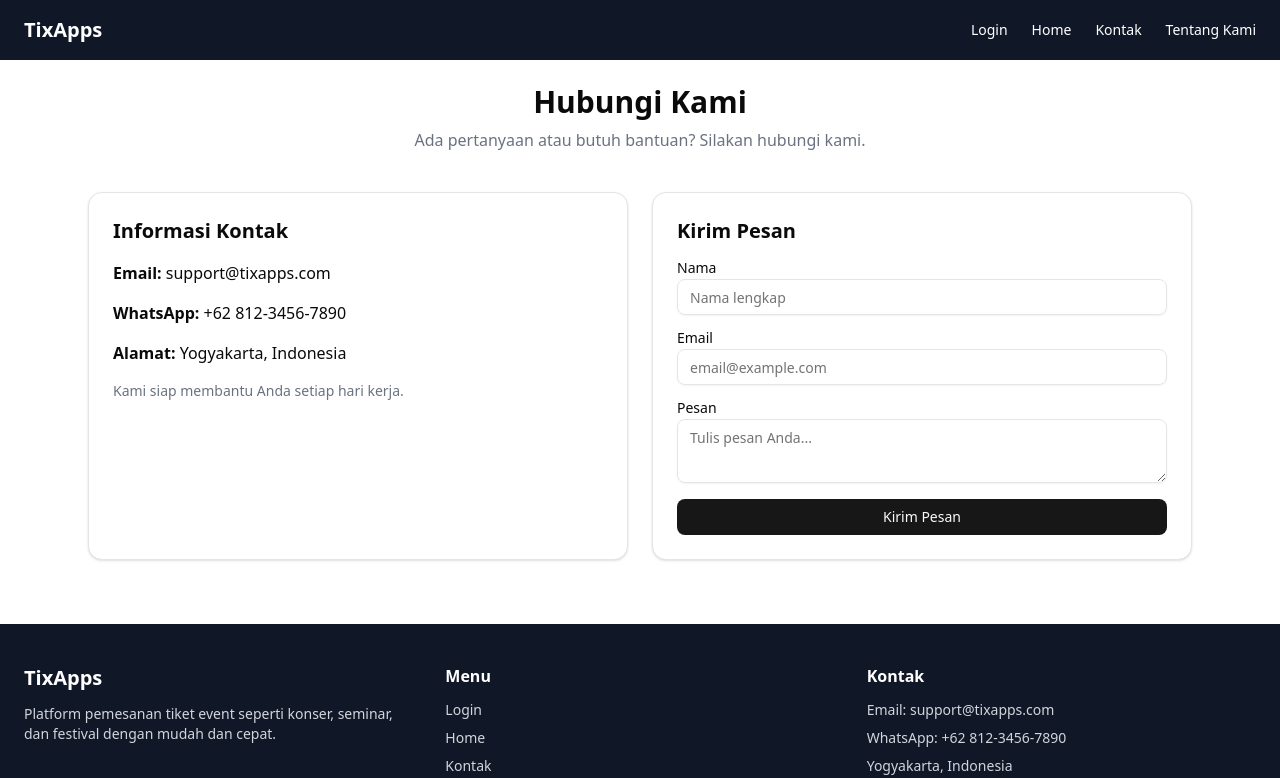
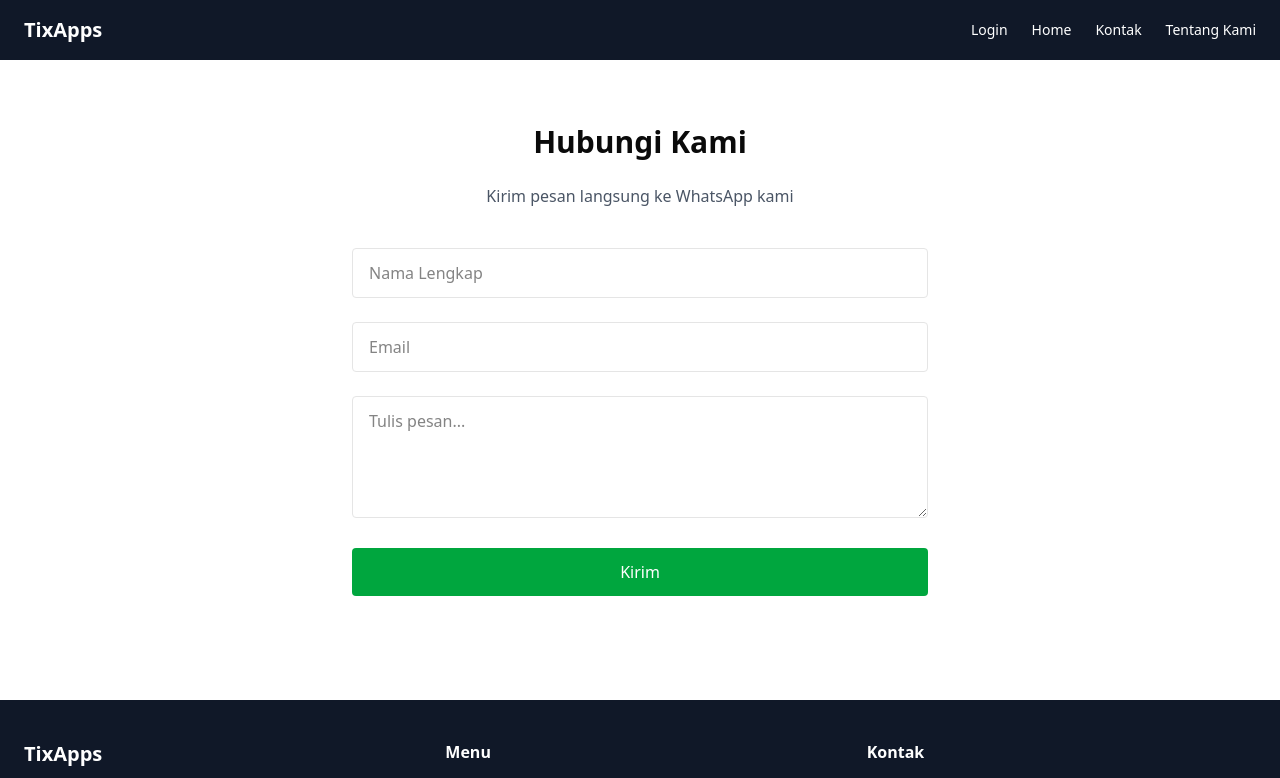
Before and after one commit to pandukartikadewa/Final, a React (Vite) app: page /kontak in a window 1280 px wide. Shown: the top 778 px of the page. Built offline with nearby package versions, Linux system fonts and the light colour scheme.

Commit message:
Refactor Kontak component for form submission
Updated the Kontak component to use local state for form handling and send messages via WhatsApp.

```diff
--- a/src/pages/Kontak.jsx
+++ b/src/pages/Kontak.jsx
@@ -1,83 +1,94 @@
 import Navbar from "../components/public/Navbar";
 import Footer from "../components/public/Footer";
+import { useState } from "react";
 
-import { Card, CardContent } from "../components/ui/card";
-import { Button } from "../components/ui/button";
-import { Input } from "../components/ui/input";
-import { Textarea } from "../components/ui/textarea";
-import { Label } from "../components/ui/label";
+const ADMIN_WA = "6283109731796";
 
 export default function Kontak() {
+  const [form, setForm] = useState({
+    nama: "",
+    email: "",
+    pesan: "",
+  });
+
+  const handleChange = (e) => {
+    setForm({
+      ...form,
+      [e.target.name]: e.target.value,
+    });
+  };
+
   const handleSubmit = (e) => {
     e.preventDefault();
-    console.log("Pesan dikirim");
+
+    const message = `
+Halo Admin TixApps
+
+Nama: ${form.nama}
+Email: ${form.email}
+
+Pesan:
+${form.pesan}
+    `;
+
+    const whatsappURL = `https://wa.me/${ADMIN_WA}?text=${encodeURIComponent(
+      message
+    )}`;
+
+    window.open(whatsappURL, "_blank");
   };
 
   return (
     <>
       <Navbar />
 
-      <div className="max-w-6xl mx-auto p-6">
-        {/* HEADER */}
-        <div className="text-center mb-10">
-          <h1 className="text-3xl font-bold">Hubungi Kami</h1>
-          <p className="text-gray-500 mt-2">
-            Ada pertanyaan atau butuh bantuan? Silakan hubungi kami.
-          </p>
-        </div>
+      <div className="max-w-4xl mx-auto px-6 py-16">
+        <h1 className="text-3xl font-bold text-center mb-6">
+          Hubungi Kami
+        </h1>
 
-        {/* CONTENT */}
-        <div className="grid grid-cols-1 md:grid-cols-2 gap-6">
+        <p className="text-center text-gray-600 mb-10">
+          Kirim pesan langsung ke WhatsApp kami
+        </p>
 
-          {/* INFO KONTAK */}
-          <Card>
-            <CardContent className="space-y-4">
-              <h2 className="text-xl font-semibold">Informasi Kontak</h2>
+        <form
+          onSubmit={handleSubmit}
+          className="space-y-6 max-w-xl mx-auto"
+        >
+          <input
+            type="text"
+            name="nama"
+            placeholder="Nama Lengkap"
+            required
+            onChange={handleChange}
+            className="w-full border px-4 py-3 rounded"
+          />
 
-              <p><strong>Email:</strong> support@tixapps.com</p>
-              <p><strong>WhatsApp:</strong> +62 812-3456-7890</p>
-              <p><strong>Alamat:</strong> Yogyakarta, Indonesia</p>
+          <input
+            type="email"
+            name="email"
+            placeholder="Email"
+            required
+            onChange={handleChange}
+            className="w-full border px-4 py-3 rounded"
+          />
 
-              <p className="text-sm text-gray-500">
-                Kami siap membantu Anda setiap hari kerja.
-              </p>
-            </CardContent>
-          </Card>
+          <textarea
+            name="pesan"
+            placeholder="Tulis pesan..."
+            required
+            rows={4}
+            onChange={handleChange}
+            className="w-full border px-4 py-3 rounded"
+          />
 
-          {/* FORM KONTAK */}
-          <Card>
-            <CardContent>
-              <h2 className="text-xl font-semibold mb-4">
-                Kirim Pesan
-              </h2>
-
-              <form className="space-y-4" onSubmit={handleSubmit}>
-                <div className="space-y-1">
-                  <Label>Nama</Label>
-                  <Input placeholder="Nama lengkap" />
-                </div>
-
-                <div className="space-y-1">
-                  <Label>Email</Label>
-                  <Input type="email" placeholder="email@example.com" />
-                </div>
-
-                <div className="space-y-1">
-                  <Label>Pesan</Label>
-                  <Textarea
-                    placeholder="Tulis pesan Anda..."
-                    rows={4}
-                  />
-                </div>
-
-                <Button type="submit" className="w-full">
-                  Kirim Pesan
-                </Button>
-              </form>
-            </CardContent>
-          </Card>
-
-        </div>
+          <button
+            type="submit"
+            className="w-full bg-green-600 hover:bg-green-700 text-white py-3 rounded transition"
+          >
+            Kirim
+          </button>
+        </form>
       </div>
 
       <Footer />
```
